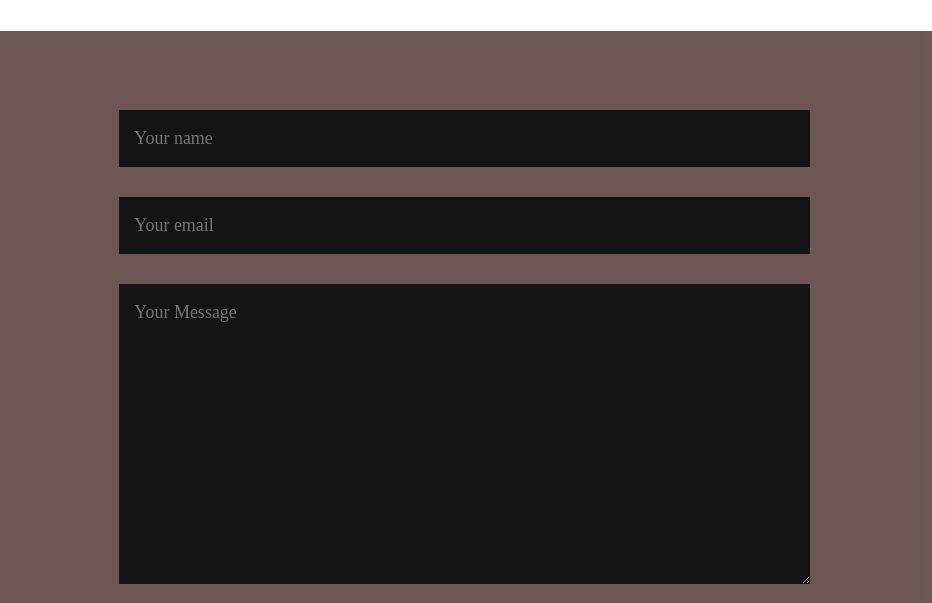
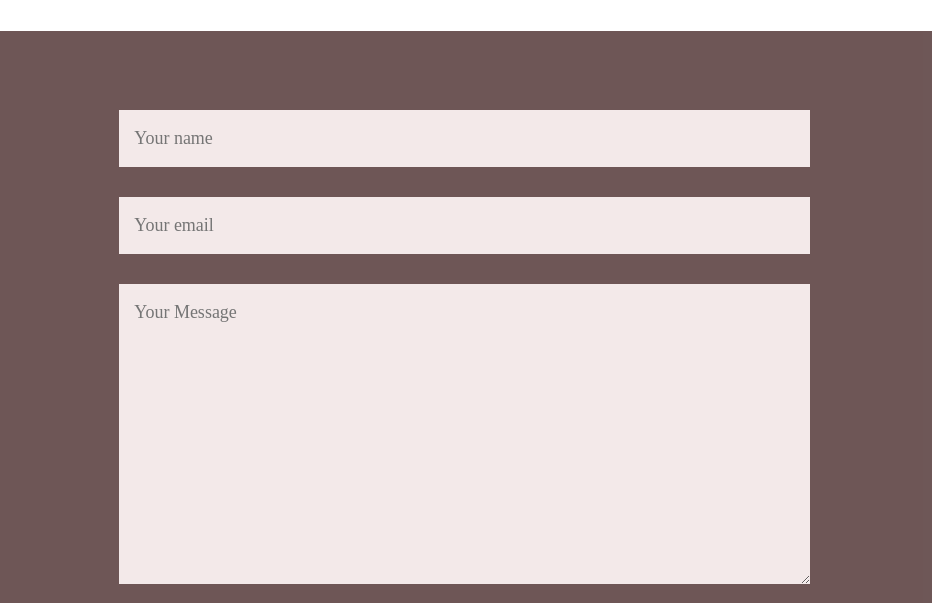
Before and after one commit to charles-virtucio/MINI-PROJECT1, a plain HTML site: page index.html in a window 1280 px wide. Shown: the part 2509-3112 px from the top of the page, 348-1280 px from the left. Drawn offline with nearby package versions, Linux system fonts and the light colour scheme.

```diff
--- a/style.css
+++ b/style.css
@@ -241,10 +241,10 @@
     width: 100%;
     border: 0;
     outline: none;
-    background: #141414;
+    background: #f3e9e9;
     padding: 15px;
     margin: 15px 0;
-    color: white;
+    color: rgb(41, 34, 34);
     font-size: 18px;
     border: 6px;
 }
```
